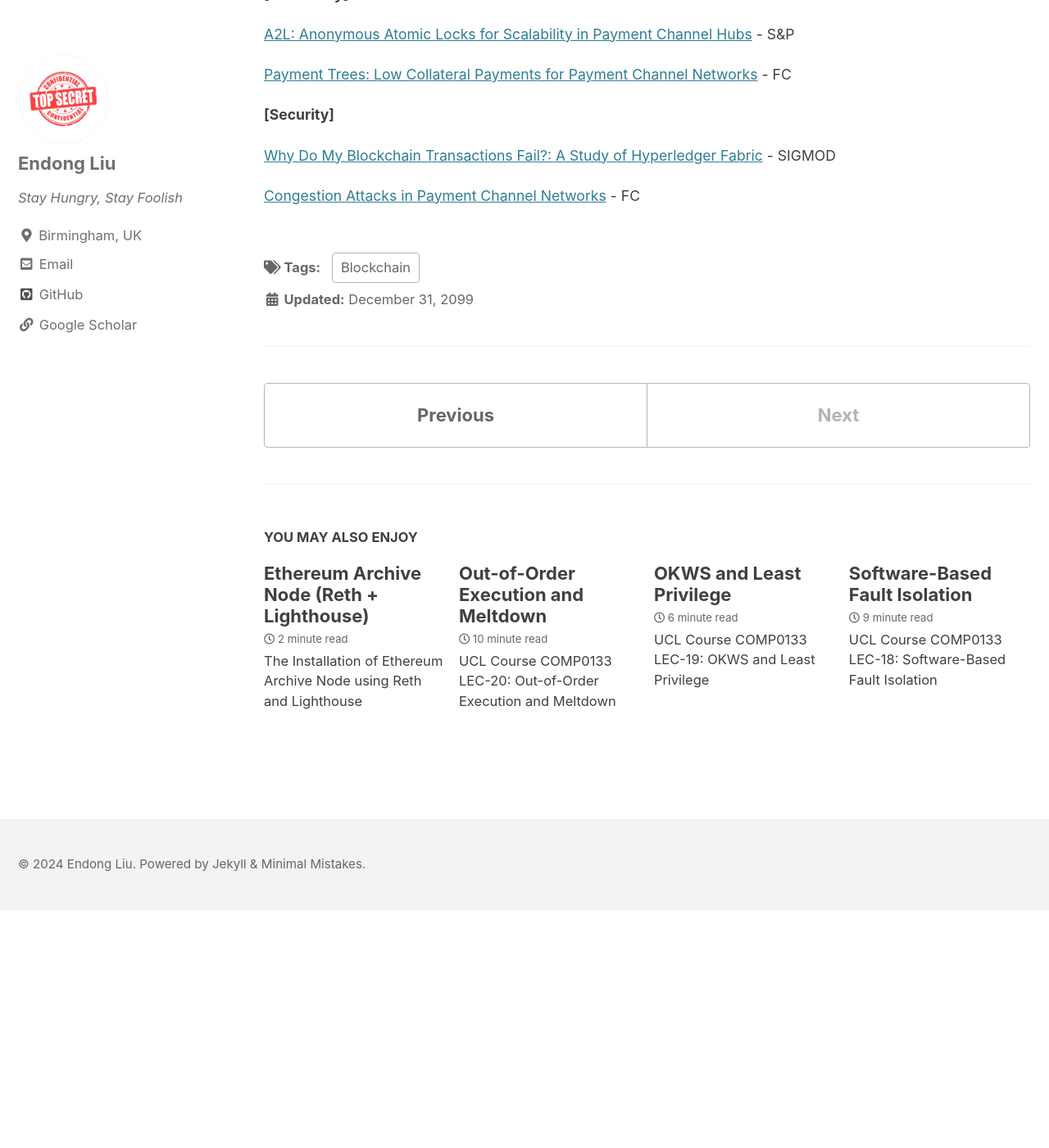
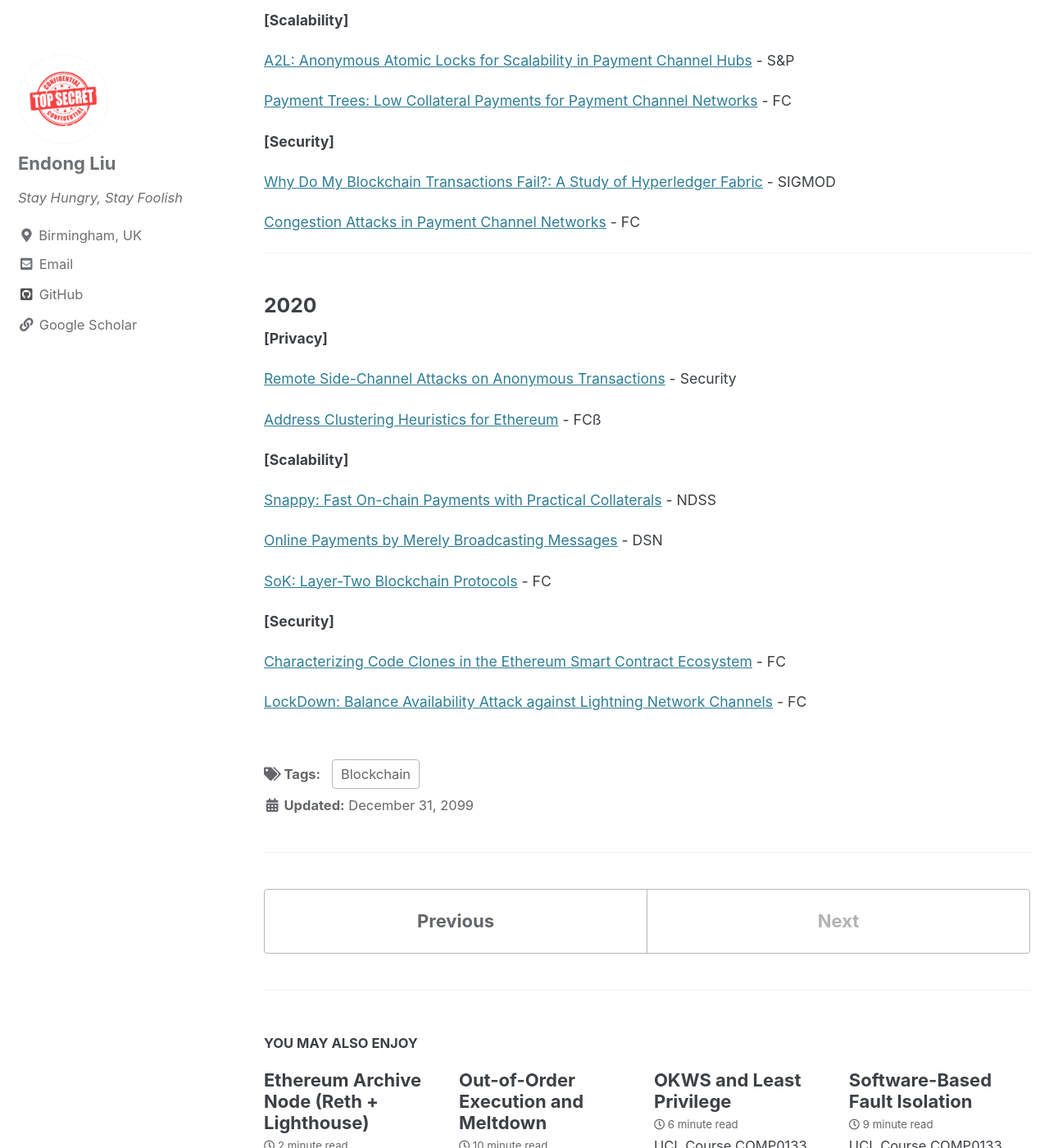
Before and after one commit to ZzPoLariszZ/zzpolariszz.github.io, a Jekyll site: the page built from _posts/2099-12-31-Academic-Blockchain-Papers-Matching-Me.md, in a window 1280 px wide and 1400 px high, scrolled down 3352 px. Shown: the whole window at 82% size. Built offline with Jekyll 4.4.1, drawn with Linux system fonts in a browser that asks for light colours; cached includes are drawn as plain includes; before the commit the page ends 4462 px from its top, so only the background shows below that.

Commit message:
Update 2099-12-31-Academic-Blockchain-Papers-Matching-Me.md

```diff
--- a/_posts/2099-12-31-Academic-Blockchain-Papers-Matching-Me.md
+++ b/_posts/2099-12-31-Academic-Blockchain-Papers-Matching-Me.md
@@ -139,3 +139,27 @@ A List of Academic Blockchain Papers Matching My Research Interests
 [Why Do My Blockchain Transactions Fail?: A Study of Hyperledger Fabric](https://dl.acm.org/doi/10.1145/3448016.3452823) - SIGMOD
 
 [Congestion Attacks in Payment Channel Networks](https://link.springer.com/chapter/10.1007/978-3-662-64331-0_9) - FC
+
+
+---
+### 2020
+
+**[Privacy]**
+
+[Remote Side-Channel Attacks on Anonymous Transactions](https://www.usenix.org/conference/usenixsecurity20/presentation/tramer) - Security
+
+[Address Clustering Heuristics for Ethereum](https://link.springer.com/chapter/10.1007/978-3-030-51280-4_33) - FCß
+
+**[Scalability]**
+
+[Snappy: Fast On-chain Payments with Practical Collaterals](https://www.ndss-symposium.org/ndss-paper/snappy-fast-on-chain-payments-with-practical-collaterals/) - NDSS
+
+[Online Payments by Merely Broadcasting Messages](https://arxiv.org/abs/2004.13184) - DSN
+
+[SoK: Layer-Two Blockchain Protocols](https://link.springer.com/chapter/10.1007/978-3-030-51280-4_12) - FC
+
+**[Security]**
+
+[Characterizing Code Clones in the Ethereum Smart Contract Ecosystem](https://link.springer.com/chapter/10.1007/978-3-030-51280-4_35) - FC
+
+[LockDown: Balance Availability Attack against Lightning Network Channels](https://link.springer.com/chapter/10.1007/978-3-030-51280-4_14) - FC
```
